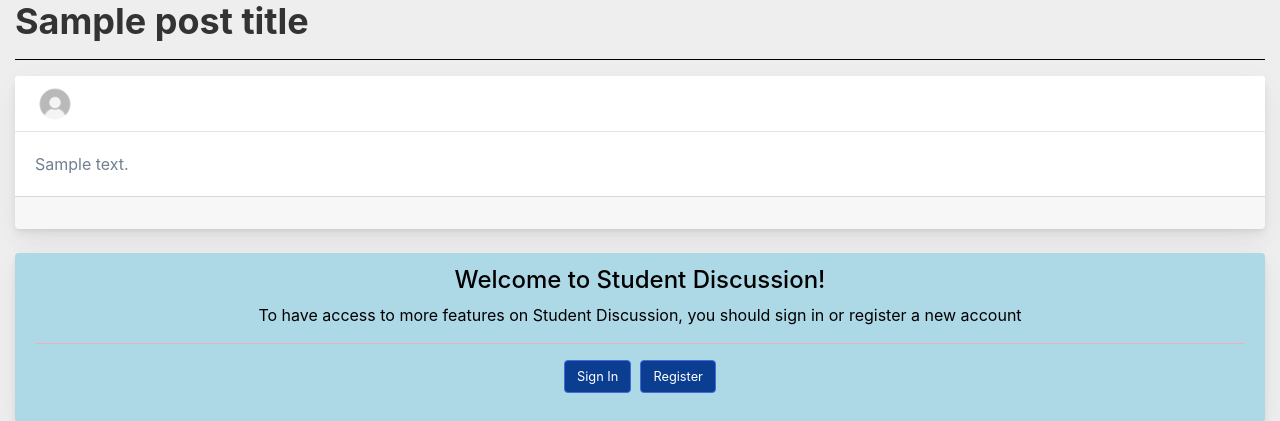
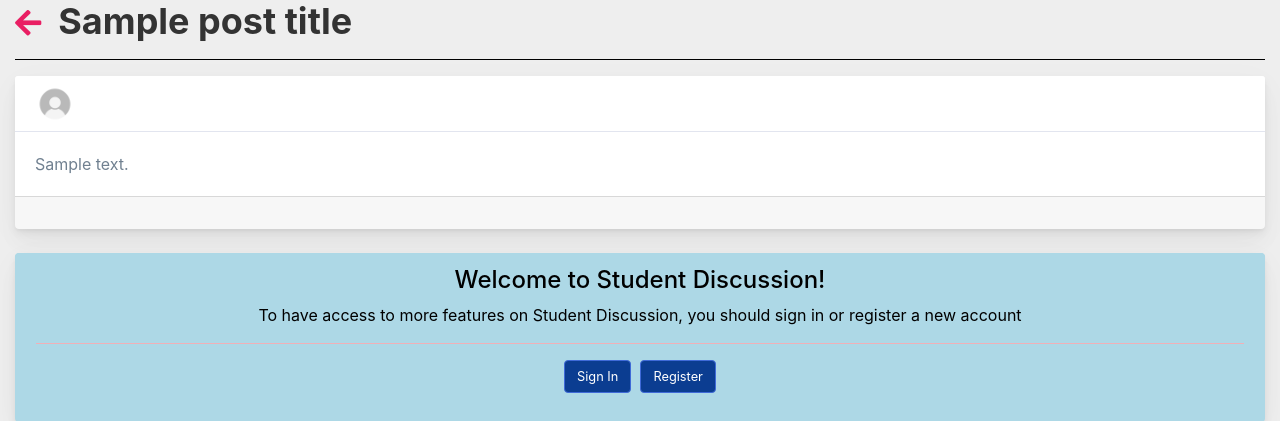
Before and after one commit to amar2468/Online-Discussion-Forum, a Flask app: template templates/view_forum_post.html in a window 1280 px wide. Shown: the part 91-512 px from the top of the page. Run offline with Flask 2, Linux system fonts and the light colour scheme; the template is opened without the code that fills it: most values are stand-ins (such as "Sample title", 1, 10 or a date in 2020); parts of the project's set-up code (start-up, migrations or seed data) failed here and were passed over; some libraries are stand-ins or nearby versions.

Commit message:
Added a back button to return to the subforum

```diff
--- a/templates/view_forum_post.html
+++ b/templates/view_forum_post.html
@@ -197,7 +197,7 @@
 	{% endif %}
 
 	<div class="container-fluid mt-95">
-		<h1 style="font-size: 36px; font-weight: bold; color: #333;">{{ post_title }}</h1>
+		<h1 style="font-size: 36px; font-weight: bold; color: #333;"><a href="{{url_for('visit_subforum', subforum_name=subforum_name)}}"><i class="fa fa-arrow-left" aria-hidden="true"></i></a>&nbsp;&nbsp;{{ post_title }}</h1>
 
 		<hr></hr>
 		 <div class="row">
```
